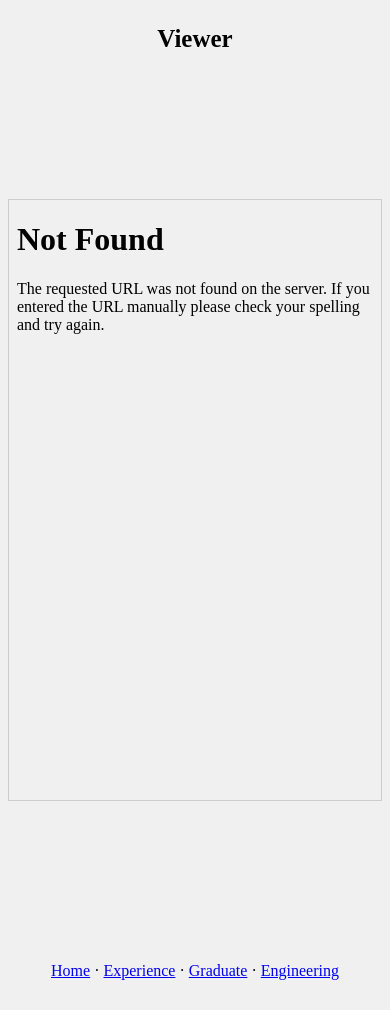
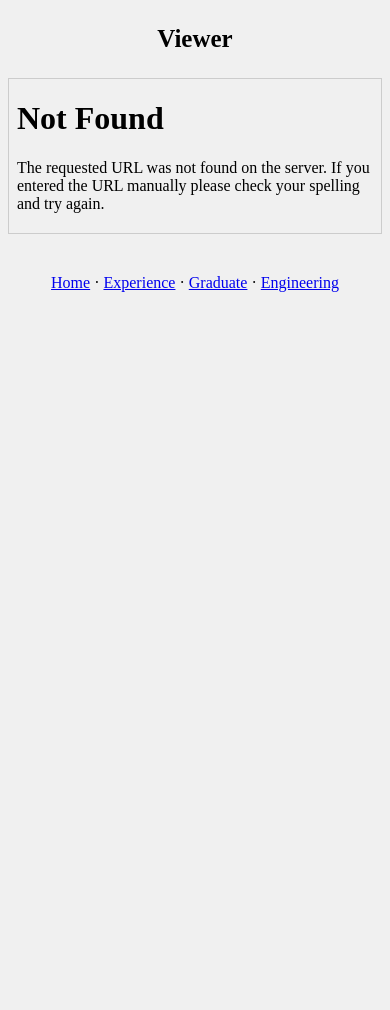
Before and after one commit to osstd/The_portfolio_website_, a Flask app: page /test/1 in a window 390 px wide. After the commit the page ends 292 px from the top, so only its background shows below. Run offline with Flask 3, Linux system fonts and the light colour scheme; some libraries are stand-ins or nearby versions.

Commit message:
test media

```diff
--- a/templates/testimonial.html
+++ b/templates/testimonial.html
@@ -39,6 +39,16 @@
             border: 0;
         }
 
+        @media only screen and (max-width: 600px) {
+            main {
+                height: auto;
+            }
+            #view-container {
+                width: 100%;
+                height: auto;
+            }
+        }
+
     </style>
 </head>
 <body>
```
